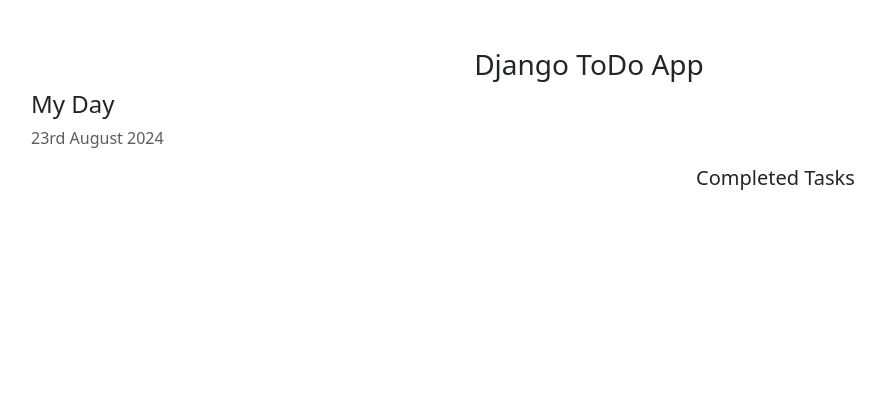
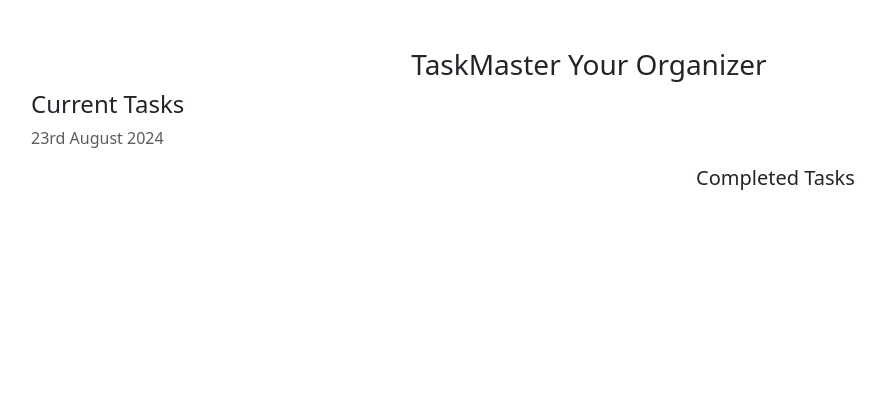
Before and after one commit to appykr/todo_app, a Django app: template templates/home.html in a window 1280 px wide. Shown: the top 420 px of the page, without its empty margins (51-936 px from the left). Run offline with Django 5.2, Linux system fonts and the light colour scheme; the template is opened without the code that fills it, so the values that code supplies are empty.

Commit message:
Change Title

```diff
--- a/templates/home.html
+++ b/templates/home.html
@@ -20,9 +20,9 @@
 </head>
 <body>
     <div class="container">
-        <h3 class="pt-5 text-center">Django ToDo App</h3>
+        <h3 class="pt-5 text-center">TaskMaster Your Organizer</h3>
         <div class="row">
-            <h4>My Day</h4>
+            <h4>Current Tasks</h4>
             <p class="text-muted">{% now "jS F Y" %}</p>
             <div class="col-md-7 col-lg-7" style="height: 450px; overflow: scroll;">
                 <!-- List of all the tasks for the day -->
```
